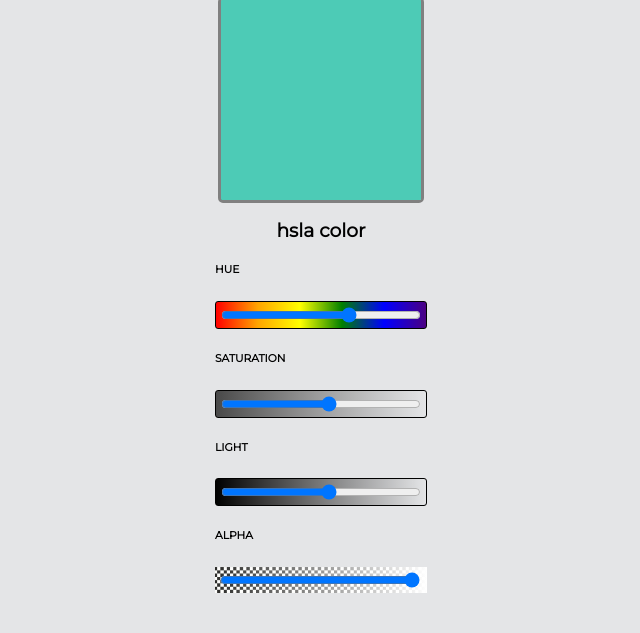
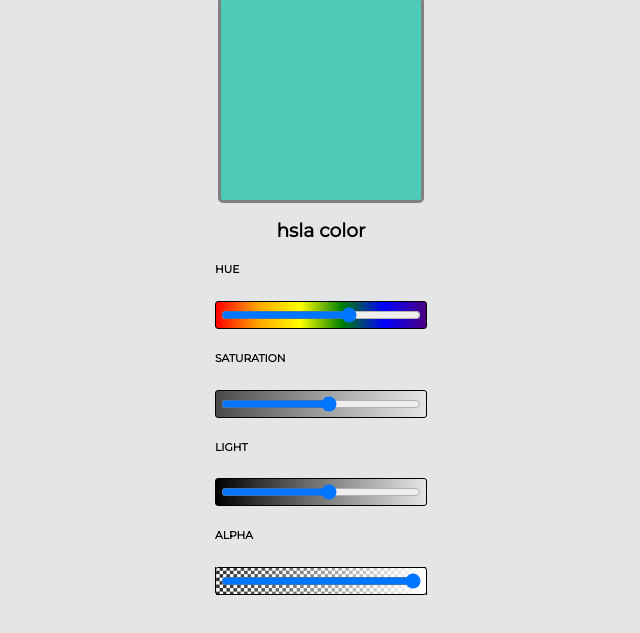
Before and after one commit to lizthrilla/color-picker, a website: page public/index.html in a window 1280 px wide. Shown: the part 115-748 px from the top of the page, without its empty margins (319-959 px from the left). Drawn offline with Linux system fonts and the light colour scheme.

Commit message:
fixed the border

```diff
--- a/public/screen.css
+++ b/public/screen.css
@@ -95,4 +95,7 @@ input {
 
 .alpha {
   background-image: linear-gradient(to right, hsla(66, 31%, 94%, 0.18), white);
+  border-radius: 3px;
+  border-style: solid;
+  border-width: thin;
 }
```
